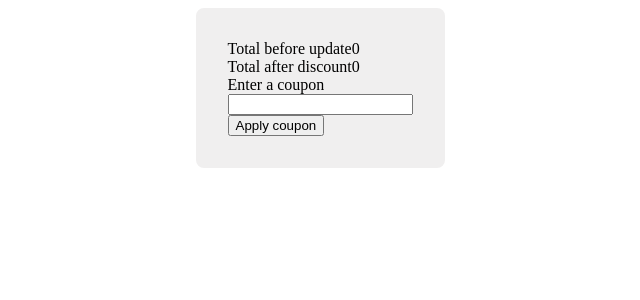
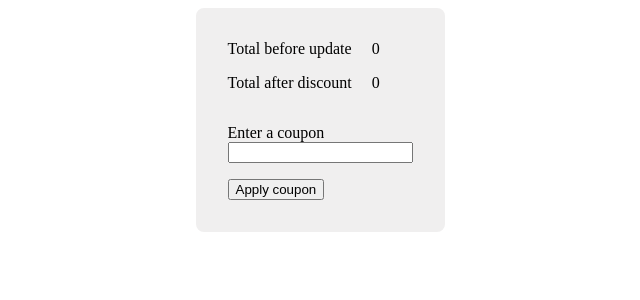
Before and after one commit to jdmorales/testing-checkout, a Vue app: page / in a window 1280 px wide. Shown: the top 300 px of the page, without its empty margins (320-960 px from the left). Built offline with nearby package versions, Linux system fonts and the light colour scheme.

Commit message:
Sixth step: Refactoring

```diff
--- a/src/components/Checkout.vue
+++ b/src/components/Checkout.vue
@@ -1,14 +1,24 @@
 <template>
   <div class="checkout-component">
     <div class="wrapper-form">
-      <div>
+      <div class="content-totals-rows">
         <div>
           <span>Total before update</span>
-          <span data-testid="total-before-discount">0</span>
+          <span
+            data-testid="total-before-discount"
+            class="total-value"
+          >
+            0
+          </span>
         </div>
         <div>
           <span>Total after discount</span>
-          <span data-testid="total-to-pay">0</span>
+          <span
+            data-testid="total-to-pay"
+            class="total-value"
+          >
+            0
+          </span>
         </div>
       </div>
       <form>
@@ -58,5 +68,18 @@ export default{
 .form-group{
   display: flex;
   flex-direction: column;
+  margin-bottom: 16px;
+}
+
+.content-totals-rows{
+  margin-bottom: 32px;
+}
+
+.content-totals-rows > div{
+  margin-bottom: 16px;
+}
+
+.total-value{
+  margin-left: 16px;
 }
 </style>
```
